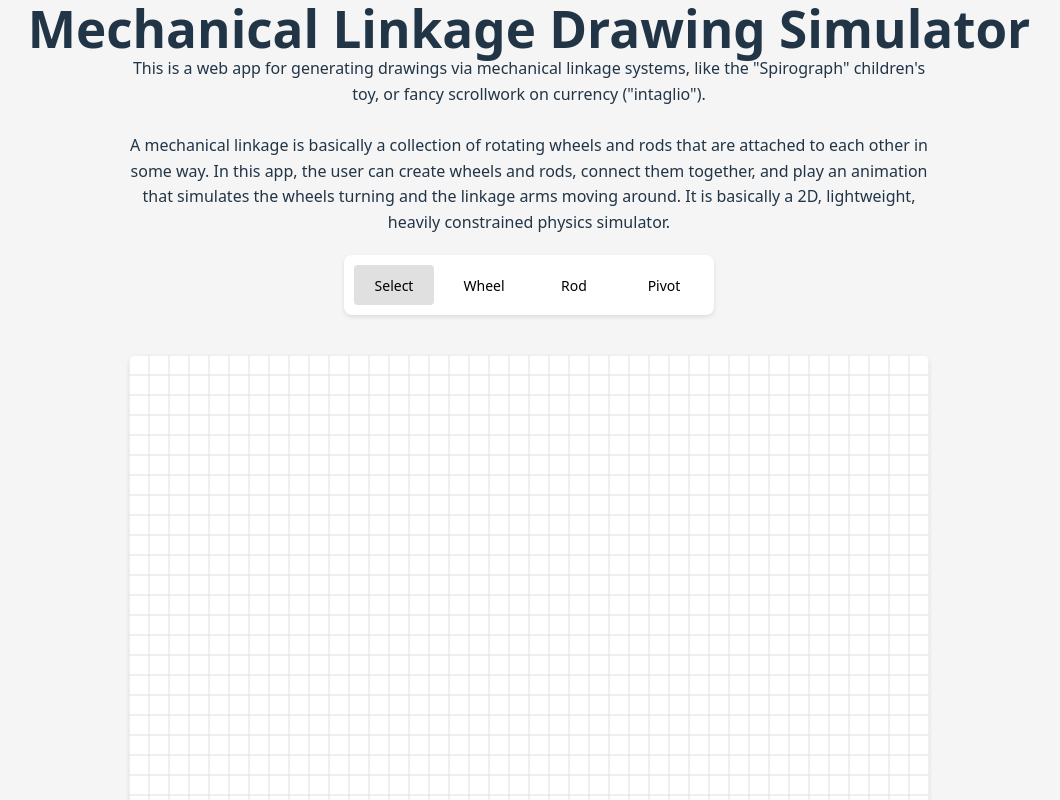
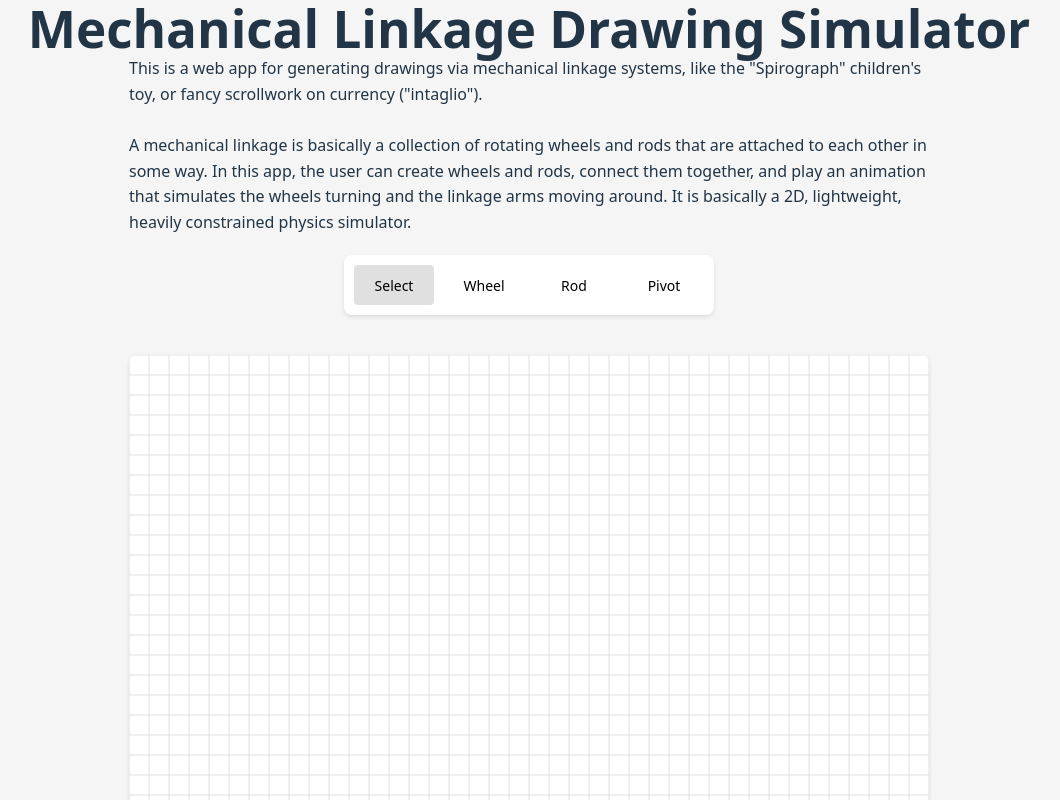
Before and after one commit to justinpearson/mechanical-linkage-drawing-simulator, a React (Vite) app: page / in a window 1280 px wide. Shown: the whole page, without its empty margins (111-1171 px from the left). Built offline with nearby package versions, Linux system fonts and the light colour scheme.

Commit message:
style: left-align description text

```diff
--- a/src/App.tsx
+++ b/src/App.tsx
@@ -49,7 +49,7 @@ function App() {
     <div className="app">
       <header style={{ textAlign: 'center', marginBottom: '20px' }}>
         <h1>Mechanical Linkage Drawing Simulator</h1>
-        <p style={{ maxWidth: '800px', margin: '0 auto', lineHeight: '1.6' }}>
+        <p style={{ maxWidth: '800px', margin: '0 auto', lineHeight: '1.6', textAlign: 'left' }}>
           This is a web app for generating drawings via mechanical linkage systems, like the "Spirograph" children's toy, or fancy scrollwork on currency ("intaglio").
           <br /><br />
           A mechanical linkage is basically a collection of rotating wheels and rods that are attached to each other in some way. In this app, the user can create wheels and rods, connect them together, and play an animation that simulates the wheels turning and the linkage arms moving around. It is basically a 2D, lightweight, heavily constrained physics simulator.
```
